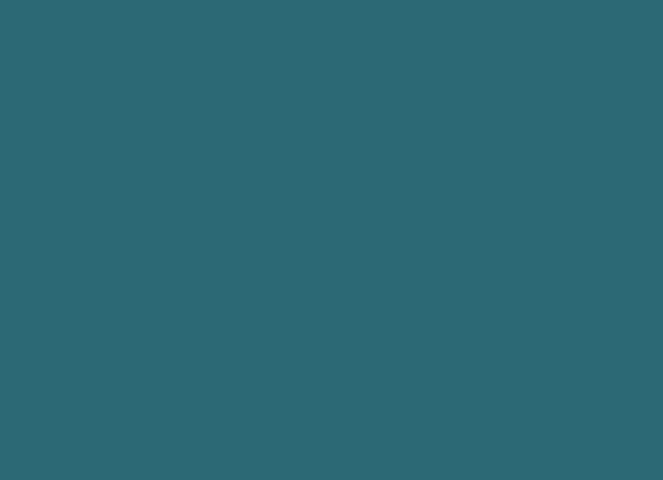
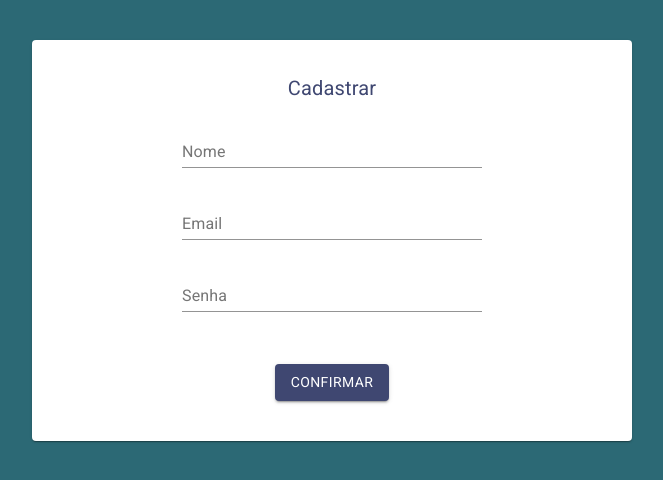
Before and after one commit to wevertor/crud-base, a React (Create React App) app in the folder client/: page /signup in a window 1280 px wide. Shown: the top 480 px of the page, without its empty margins (308-971 px from the left). Built offline with nearby package versions, Linux system fonts and the light colour scheme.

Commit message:
criação de usuário construído

```diff
--- a/client/src/MainRouter.js
+++ b/client/src/MainRouter.js
@@ -2,13 +2,16 @@ import React from "react";
 import { Route, Switch } from "react-router-dom";
 import Home from "./core/Home";
 import Users from "./user/Users";
-
+import Signup from "./user/Signup";
+import Signin from "./auth/Signin";
 const MainRouter = () => {
   return (
     <div>
       <Switch>
         <Route exact path="/" component={Home} />
         <Route path="/users" component={Users} />
+        <Route path="/signup" component={Signup} />
+        <Route path="/signin" component={Signin} />
       </Switch>
     </div>
   );
--- /dev/null
+++ b/client/src/auth/Validation.js
@@ -0,0 +1,9 @@
+const validateEmail = (email) => {
+  const expression = /(?!.*\.{2})^([a-z\d!#$%&'*+\-\/=?^_`{|}~\u00A0-\uD7FF\uF900-\uFDCF\uFDF0-\uFFEF]+(\.[a-z\d!#$%&'*+\-\/=?^_`{|}~\u00A0-\uD7FF\uF900-\uFDCF\uFDF0-\uFFEF]+)*|"((([ \t]*\r\n)?[ \t]+)?([\x01-\x08\x0b\x0c\x0e-\x1f\x7f\x21\x23-\x5b\x5d-\x7e\u00A0-\uD7FF\uF900-\uFDCF\uFDF0-\uFFEF]|\\[\x01-\x09\x0b\x0c\x0d-\x7f\u00A0-\uD7FF\uF900-\uFDCF\uFDF0-\uFFEF]))*(([ \t]*\r\n)?[ \t]+)?")@(([a-z\d\u00A0-\uD7FF\uF900-\uFDCF\uFDF0-\uFFEF]|[a-z\d\u00A0-\uD7FF\uF900-\uFDCF\uFDF0-\uFFEF][a-z\d\-._~\u00A0-\uD7FF\uF900-\uFDCF\uFDF0-\uFFEF]*[a-z\d\u00A0-\uD7FF\uF900-\uFDCF\uFDF0-\uFFEF])\.)+([a-z\u00A0-\uD7FF\uF900-\uFDCF\uFDF0-\uFFEF]|[a-z\u00A0-\uD7FF\uF900-\uFDCF\uFDF0-\uFFEF][a-z\d\-._~\u00A0-\uD7FF\uF900-\uFDCF\uFDF0-\uFFEF]*[a-z\u00A0-\uD7FF\uF900-\uFDCF\uFDF0-\uFFEF])\.?$/i;
+
+  return expression.test(String(email).toLowerCase());
+};
+
+const validatePassword = (password) => password.length >= 6;
+
+export { validateEmail, validatePassword };
--- a/client/src/user/ApiUser.js
+++ b/client/src/user/ApiUser.js
@@ -10,7 +10,7 @@ const create = async (user) => {
         "Content-Type": "application/json;charset=UTF-8",
       },
     });
-    console.log(response);
+    return response.data;
   } catch (error) {
     console.error(error);
   }
--- /dev/null
+++ b/client/src/user/Signup.js
@@ -0,0 +1,198 @@
+import React from "react";
+import { create } from "./ApiUser";
+import { validateEmail, validatePassword } from "./../auth/Validation";
+import {
+  Card,
+  CardContent,
+  Typography,
+  TextField,
+  Icon,
+  CardActions,
+  Button,
+  Dialog,
+  DialogTitle,
+  DialogContent,
+  DialogContentText,
+  DialogActions,
+} from "@material-ui/core";
+import { makeStyles } from "@material-ui/core/styles";
+import { Link } from "react-router-dom";
+
+const useStyles = makeStyles((theme) => ({
+  card: {
+    maxWidth: 600,
+    margin: "auto",
+    textAlign: "center",
+    marginTop: theme.spacing(5),
+    paddingBottom: theme.spacing(2),
+  },
+  error: {
+    verticalAlign: "middle",
+  },
+  title: {
+    marginTop: theme.spacing(2),
+    color: theme.palette.openTitle,
+  },
+  textField: {
+    marginLeft: theme.spacing(1),
+    marginRight: theme.spacing(1),
+    width: 300,
+  },
+  submit: {
+    margin: "auto",
+    marginBottom: theme.spacing(2),
+  },
+}));
+
+export default function Signup() {
+  const classes = useStyles();
+
+  const [values, setValues] = React.useState({
+    name: "",
+    email: "",
+    password: "",
+    open: false,
+    error: "",
+  });
+
+  const [errorText, setErrorText] = React.useState({
+    name: "",
+    nameError: false,
+    email: "",
+    emailError: false,
+    password: "",
+    passwordError: false,
+  });
+
+  // lida com uma eventual mudança nos valores e atualiza o estado
+  const handleChange = (fieldName) => (event) => {
+    setValues({ ...values, [fieldName]: event.target.value });
+    setErrorText({
+      ...errorText,
+      [fieldName]: "",
+      [fieldName + "Error"]: false,
+    });
+  };
+
+  // envia os dados para o bd
+  const clickSubmit = () => {
+    const user = {
+      name: values.name || undefined,
+      email: values.email || undefined,
+      password: values.password || undefined,
+    };
+
+    if (!user.name || user.name.length < 3) {
+      setErrorText({
+        ...errorText,
+        name: "Insira um nome de usuário com ao menos 3 caracteres.",
+        nameError: true,
+      });
+    }
+
+    if (!user.email || !validateEmail(user.email)) {
+      setErrorText({
+        ...errorText,
+        email: "Insira um endereço de email válido.",
+        emailError: true,
+      });
+    }
+
+    if (!user.password || !validatePassword(user.password)) {
+      setErrorText({
+        ...errorText,
+        password: "Insira uma senha com pelo menos 6 caracteres.",
+        passwordError: true,
+      });
+    }
+
+    create(user).then((data) => {
+      if (data.error) {
+        setValues({ ...values, error: data.error });
+      } else {
+        setValues({ ...values, error: "", open: true });
+      }
+      console.log(values);
+    });
+  };
+
+  return (
+    <div>
+      <Card className={classes.card}>
+        <CardContent>
+          <Typography variant="h6" className={classes.title}>
+            Cadastrar
+          </Typography>
+          <form autoComplete="off">
+            <TextField
+              id="nome"
+              label="Nome"
+              className={classes.textField}
+              value={values.name}
+              onChange={handleChange("name")}
+              margin="normal"
+              error={errorText.nameError}
+              helperText={errorText.name}
+            />
+            <br />
+            <TextField
+              id="email"
+              label="Email"
+              className={classes.textField}
+              value={values.email}
+              onChange={handleChange("email")}
+              margin="normal"
+              error={errorText.emailError}
+              helperText={errorText.email}
+            />
+            <br />
+            <TextField
+              id="senha"
+              label="Senha"
+              type="password"
+              className={classes.textField}
+              value={values.password}
+              onChange={handleChange("password")}
+              margin="normal"
+              error={errorText.passwordError}
+              helperText={errorText.password}
+            />
+          </form>
+
+          <br />
+          {/* se houver algum erro */}
+          {values.error && (
+            <Typography component="p" color="error">
+              <Icon color="error" className={classes.error}>
+                error
+              </Icon>
+            </Typography>
+          )}
+        </CardContent>
+        <CardActions>
+          <Button
+            color="primary"
+            variant="contained"
+            onClick={clickSubmit}
+            className={classes.submit}
+          >
+            Confirmar
+          </Button>
+        </CardActions>
+      </Card>
+      <Dialog open={values.open} disableBackdropClick={true}>
+        <DialogTitle>Nova Conta</DialogTitle>
+        <DialogContent>
+          <DialogContentText>Nova conta criada com sucesso!</DialogContentText>
+        </DialogContent>
+        <DialogActions>
+          <Link to="/signin">
+            <Button color="primary" autoFocus="autoFocus" variant="contained">
+              Entrar
+            </Button>
+          </Link>
+        </DialogActions>
+      </Dialog>
+    </div>
+  );
+}
--- a/client/src/user/Users.js
+++ b/client/src/user/Users.js
@@ -21,7 +21,8 @@ const useStyles = makeStyles((theme) => ({
     padding: theme.spacing(1),
     margin: "auto",
     maxWidth: 600,
-    marginTop: "5%",
+    marginTop: theme.spacing(5),
+    paddingBottom: theme.spacing(2),
   }),
   title: {
     margin: `${theme.spacing(4)}px 0 ${theme.spacing(2)}px`,
```
